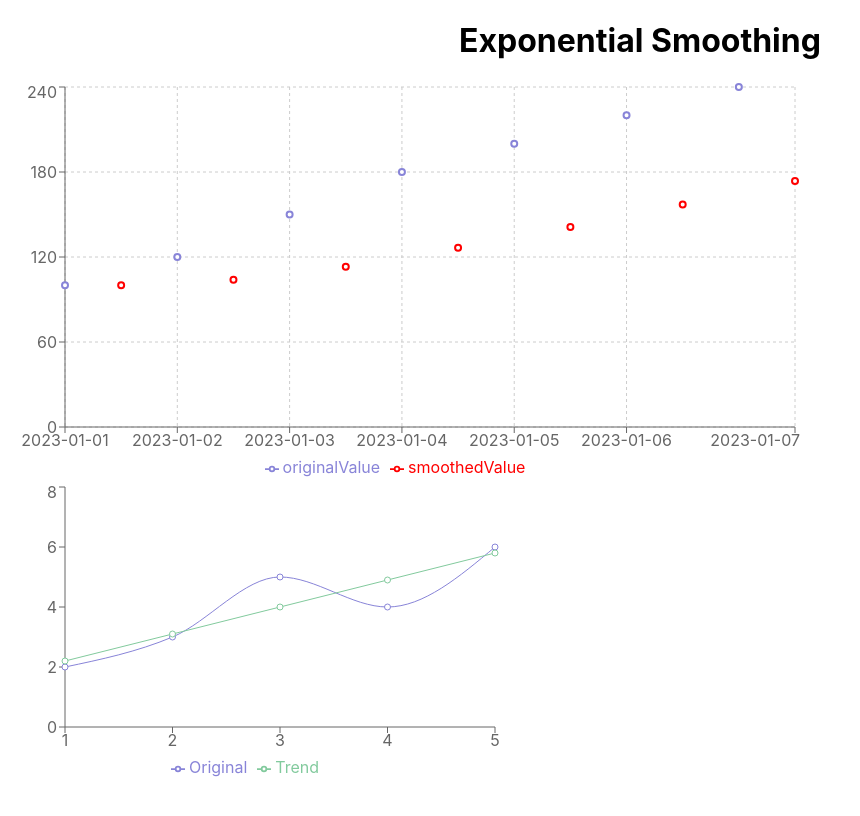
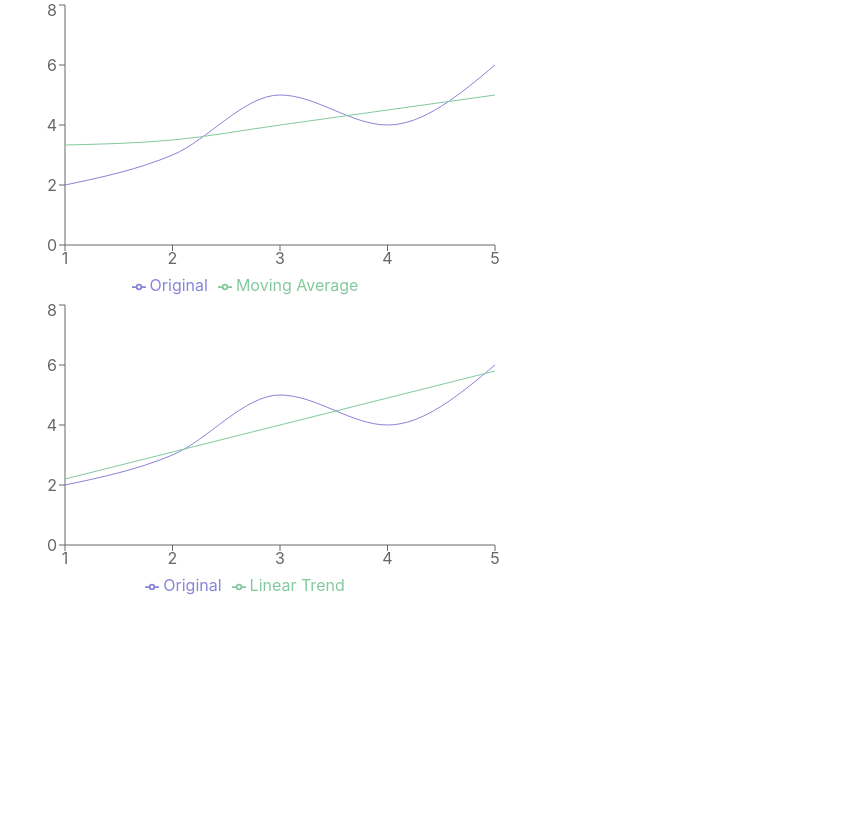
Before and after one commit to siddhishah109/test-app, a React (Create React App) app: page / in a window 1280 px wide. Shown: the top 816 px of the page, without its empty margins (0-860 px from the left). Built offline with nearby package versions, Linux system fonts and the light colour scheme.

Commit message:
linear and moving done

```diff
--- a/src/App.js
+++ b/src/App.js
@@ -22,76 +22,23 @@ function App() {
 
   return (
 <div className="App">
-{/* <ScatterPlot/> */}
-
-{/* <TrendGraph data={data}/> */}
-{/* Zscore
-<OutlierZScoreScatterChart
-  data={[
-    { x: 10, y: 20 },
-    { x: 20, y: 30 },
-    { x: 30, y: 500 },
-    { x: 40, y: 50 },
-    { x: 50, y: 60 },
-    { x: 70, y: 40 },
-    { x: 80, y: 900 },
-  ]}
-  keyX="x"
-  keyY="y"
-  threshold={0.7}
-  width="80%"
-  height={300}
-/>
-IQR
-
-<OutlierIQRScatterChart
-   data={[
-    { x: 'A', y: 20 },
-    { x: 'B', y: 30 },
-    { x: 'C', y: 500 },
-    { x: 'D', y: 50 },
-    { x: 'E', y: 60 },
-    { x: 'F', y: 40 },
-    { x: 'G', y: 900 },
-  ]}
-  keyX="x"
-  keyY="y"
-  kFactor={1.5}
-  width="80%"
-  height={300}
-/> */}
-{/* KNN */}
-{/* <OutlierKNNScatterChart
-  data={[
-    { x: 10, y: 20 },
-    { x: 20, y: 30 },
-    { x: 30, y: 500 },
-    { x: 40, y: 50 },
-    { x: 50, y: 60 },
-    { x: 70, y: 40 },
-    { x: 80, y: 900 },
-  ]}
-  keyX="x"
-  keyY="y"
-  kNearest={2}
-  threshold={30}
-  width="80%"
-  height={300}
-/> */}
+<MovingAverageTrendChart
+        data={data}
+        windowSize={3}
+        originalLineColor="#8884d8"
+        movingAverageLineColor="#82ca9d"
+        showXAxis={true}
+        showYAxis={true}
+        showTooltip={true}
+        showLegend={true}
+      />
 
 
-{/* <LinearTrendChart/>
-
-
-<MovingAverageTrendChart/> */}
-
-<ExponentialSmoothingChart/>
 <LinearTrendChart
         data={data}
         dataKey="y"
         lineColor="#8884d8"
         trendLineColor="#82ca9d"
-        dot={true}
         showYAxis={true}
         showTooltip={true}
         showLegend={true}
--- a/src/final/Trends/LinearTrendChart.js
+++ b/src/final/Trends/LinearTrendChart.js
@@ -5,7 +5,16 @@ const LinearTrendChart = ({
   data,
   width = 500,
   height = 300,
+  xDataKey = 'x',
   dataKey = 'y',
+  xLabel='',
+  yLabel='',
+  xAxisAngle=0,
+  xAxisDx=0,
+  xAxisDy=0,
+  yAxisAngle=-90,
+  yAxisDx=0,
+  yAxisDy=0,
   originallineColor = '#8884d8',
   trendLineColor = '#82ca9d',
   dot = false,
@@ -13,6 +22,7 @@ const LinearTrendChart = ({
   showTooltip = true,
   showLegend = true,
   showCartesianGrid = false,
+  showXAxis = true,
   yAxisProps = {},
   tooltipProps = {},
   legendProps = {},
@@ -23,28 +33,29 @@ const LinearTrendChart = ({
   trendLineProps = {},
   showOriginalLine = true,
   originalLineName = 'Original',
-  trendLineName = 'Trend'
+  trendLineName = 'Linear Trend',
+  dots=false
 }) => {
   // Calculate linear regression
   const n = data.length;
-  const sumX = data.reduce((acc, d) => acc + d.x, 0);
+  const sumX = data.reduce((acc, d) => acc + d[xDataKey], 0);
   const sumY = data.reduce((acc, d) => acc + d.y, 0);
-  const sumXY = data.reduce((acc, d) => acc + (d.x * d.y), 0);
-  const sumXX = data.reduce((acc, d) => acc + (d.x * d.x), 0);
+  const sumXY = data.reduce((acc, d) => acc + (d[xDataKey] * d.y), 0);
+  const sumXX = data.reduce((acc, d) => acc + (d[xDataKey] * d[xDataKey]), 0);
   const slope = (n * sumXY - sumX * sumY) / (n * sumXX - sumX * sumX);
   const intercept = (sumY / n) - (slope * sumX) / n;
 
-  const trendLine = data.map(point => ({ x: point.x, y: slope * point.x + intercept }));
+  const trendLine = data.map(point => ({ x: point[xDataKey], y: slope * point[xDataKey] + intercept }));
 
   return (
     <LineChart width={width} height={height} data={data} {...lineChartProps}>
       {showCartesianGrid && <CartesianGrid strokeDasharray="3 3" {...cartesianGridProps} />}
-      <XAxis dataKey="x" {...xAxisProps} />
-      {showYAxis && <YAxis {...yAxisProps} />}
+      {showXAxis && <XAxis dataKey={xDataKey}  label={{value: xLabel, angle: xAxisAngle, dx: xAxisDx, dy: xAxisDy}} {...xAxisProps} />}
+      {showYAxis && <YAxis label={{ value: yLabel, angle: yAxisAngle, dx: yAxisDx, dy: yAxisDy}} {...yAxisProps} />}
       {showTooltip && <Tooltip {...tooltipProps} />}
       {showLegend && <Legend {...legendProps} />}
-      {showOriginalLine && <Line type="monotone" dataKey={dataKey} name={originalLineName} stroke={originallineColor} {...originalLineProps} />}
-      <Line type="monotone" data={trendLine} dataKey={dataKey} name={trendLineName} stroke={trendLineColor} dot={dot} {...trendLineProps} />
+      {showOriginalLine && <Line type="monotone" dataKey={dataKey} name={originalLineName} stroke={originallineColor} dot={dots} {...originalLineProps} />}
+      <Line type="monotone" data={trendLine} dataKey={dataKey} name={trendLineName} stroke={trendLineColor} dot={dots} {...trendLineProps} />
     </LineChart>
   );
 }
--- a/src/final/Trends/MovingAverageTrendChart .js
+++ b/src/final/Trends/MovingAverageTrendChart .js
@@ -1,87 +1,77 @@
 import React from 'react';
 import { LineChart, Line, CartesianGrid, XAxis, YAxis, Tooltip, Legend } from 'recharts';
 
-class MovingAverageTrendChart extends React.Component {
-    calculateMovingAverage = (data, windowSize) => {
+const MovingAverageTrendChart = ({
+    data = [],
+    windowSize = 3,
+    width = 500,
+    height = 300,
+    originalLineColor = '#8884d8',
+    movingAverageLineColor = '#82ca9d',
+    originalLineName = 'Original',
+    movingAverageLineName = 'Moving Average',
+    xDataKey = 'x',
+    dataKey = 'y',
+    xLabel='',
+    yLabel='',
+    xAxisAngle=0,
+    xAxisDx=0,
+    xAxisDy=0,
+    yAxisAngle=-90,
+    yAxisDx=0,
+    yAxisDy=0,
+    showCartesianGrid = false,
+    showXAxis = true,
+    showYAxis = true,
+    showTooltip = true,
+    showLegend = true,
+    originalLineProps = {},
+    movingAverageLineProps = {},
+    xAxisProps = {},
+    yAxisProps = {},
+    tooltipProps = {},
+    legendProps = {},
+    lineChartProps = {},
+    dots=false
+}) => {
+    const calculateMovingAverage = (data, windowSize) => {
         const movingAverageData = [];
 
         for (let i = 0; i < data.length; i++) {
             let sum = data[i].y;
             let count = 1;
 
-            // Include previous points
             for (let j = 1; j <= windowSize && i - j >= 0; j++) {
                 sum += data[i - j].y;
                 count++;
             }
 
-            // Include next points
             for (let j = 1; j <= windowSize && i + j < data.length; j++) {
                 sum += data[i + j].y;
                 count++;
             }
 
-            // Calculate moving average
             movingAverageData.push({
                 x: data[i].x,
                 y: sum / count
             });
         }
-        console.log("Moving Average Data:", movingAverageData)
         return movingAverageData;
     };
 
-    render() {
-        const data = [
-            { x: 1, y: 2 },
-            { x: 2, y: 3 },
-            { x: 3, y: 5 },
-            { x: 4, y: 4 },
-            { x: 5, y: 6 },
-            // Add more data points as needed
-        ];
+    const movingAverageData = calculateMovingAverage(data, windowSize - 1);
 
-        // Adjust windowSize as per your requirement
-        const windowSize = 3 -1; // 3-point moving average
-
-        const movingAverageData = this.calculateMovingAverage(data, windowSize);
-
-        return (
-            <LineChart width={500} height={300} data={data}>
-                <CartesianGrid strokeDasharray="3 3" />
-                <XAxis dataKey="x" tickCount={data.length} />
-                <YAxis />
-                <Tooltip />
-                <Legend />
-                <Line type="monotone" dataKey="y" stroke="#8884d8" />
-                <Line type="monotone" data={movingAverageData} dataKey="y" stroke="#82ca9d" dot={false} />
-            </LineChart>
-        );
-    }
+    return (
+        <LineChart width={width} height={height} data={data} {...lineChartProps}>
+            {showCartesianGrid && <CartesianGrid strokeDasharray="3 3" />}
+            {showXAxis && <XAxis dataKey={xDataKey} label={{value: xLabel, angle: xAxisAngle, dx: xAxisDx, dy: xAxisDy}} {...xAxisProps} />}
+            {showYAxis && <YAxis   label={{ value: yLabel, angle: yAxisAngle, dx: yAxisDx, dy: yAxisDy}} {...yAxisProps} />}
+            {showTooltip && <Tooltip {...tooltipProps} />}
+            {showLegend && <Legend {...legendProps} />}
+            <Line type="monotone" dataKey={dataKey} name={originalLineName} stroke={originalLineColor} dot={dots} {...originalLineProps} />
+            <Line type="monotone" data={movingAverageData} dataKey={dataKey} name={movingAverageLineName} stroke={movingAverageLineColor} dot={dots} {...movingAverageLineProps} />
+        </LineChart>
+    );
 }
 
 export default MovingAverageTrendChart;
-
-
-
-// // For a 1-point moving average:
-
-// // At index 0: (2)
-// // At index 1: (3)
-// // At index 2: (5)
-// // At index 3: (4)
-// // At index 4: (6)
-// // For a 2-point moving average:
-
-// // At index 0: (2 + 3) / 2 = 2.5
-// // At index 1: (2 + 3 + 5) / 3 = 3.3333
-// // At index 2: (3 + 5 + 4) / 3 = 4
-// // At index 3: (5 + 4 + 6) / 3 = 5
-// // At index 4: (4 + 6) / 2 = 5
-// // For a 3-point moving average:
-
-// // At index 0: (2 + 3 + 5) / 3 = 3.3333
-// // At index 1: (2 + 3 + 5 + 4) / 4 = 3.5
-// // At index 2: (2 + 3 + 5 + 4 + 6) / 5 = 4
-// // At index 3: (3 + 5 + 4 + 6) / 4 = 4.5
-// // At index 4: (5 + 4 + 6) / 3 = 5
```
